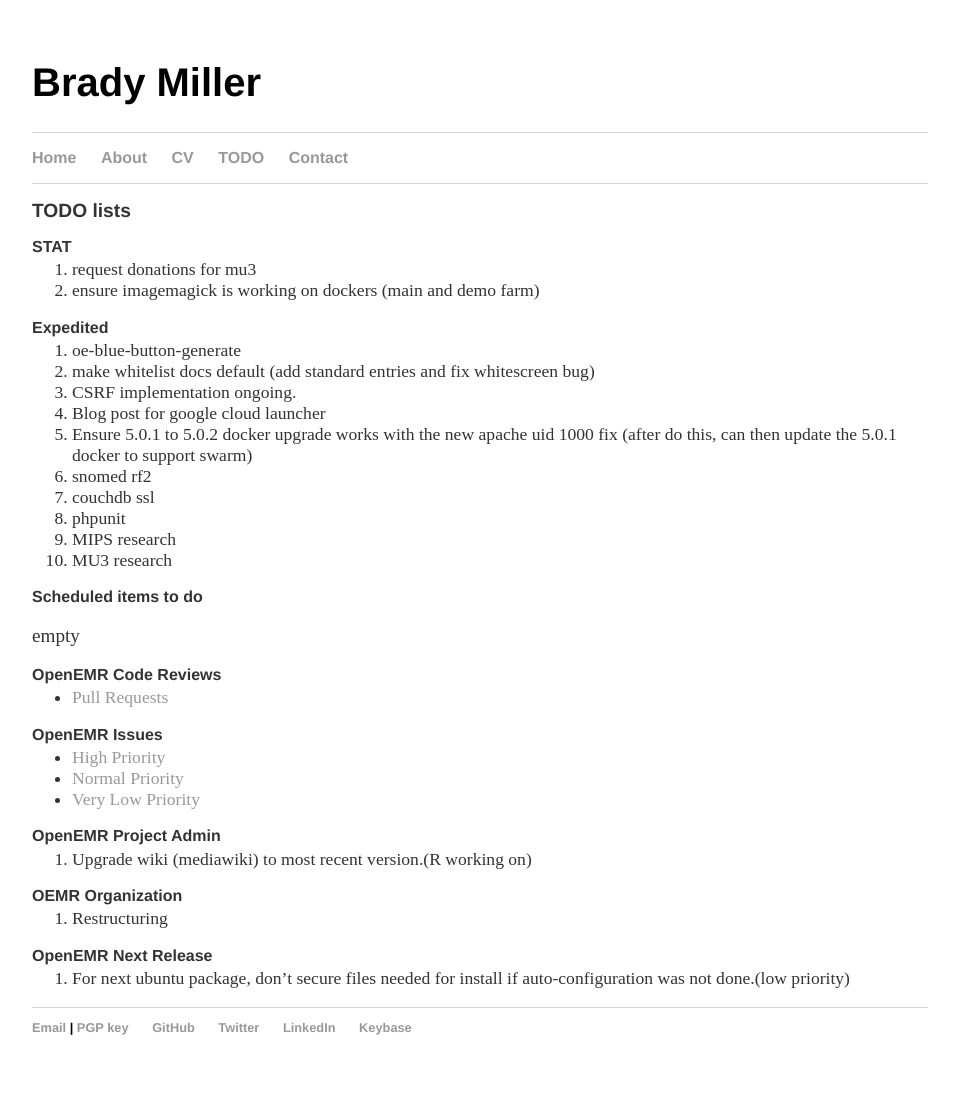
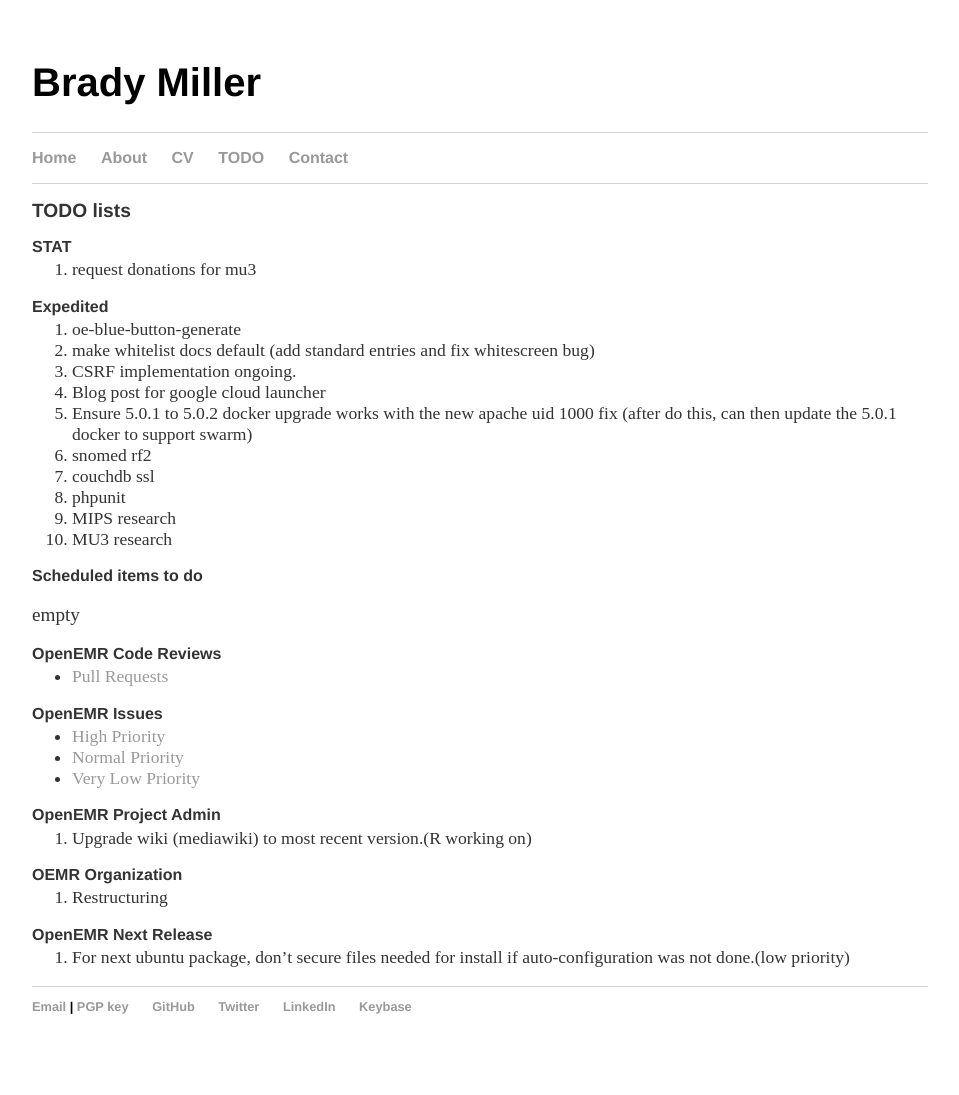
Before and after one commit to bradymiller/bradymiller.github.io, a Jekyll site: the page built from todo/index.md, in a window 1280 px wide. Shown: the whole page, without its empty margins (160-1119 px from the left). Built offline with Jekyll 4.4.1, drawn with Linux system fonts in a browser that asks for light colours; our own code applies the rules of GitHub Pages for plain Markdown files; after the commit the page ends 1074 px from its top, so only the background shows below that.

Commit message:
Update index.md

```diff
--- a/todo/index.md
+++ b/todo/index.md
@@ -5,7 +5,6 @@
 
 ### STAT
 1. request donations for mu3
-2. ensure imagemagick is working on dockers (main and demo farm)
 
 ### Expedited
 1. oe-blue-button-generate
```
